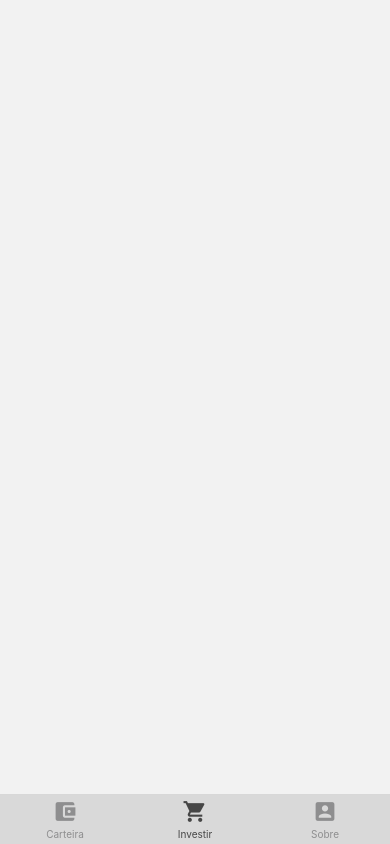
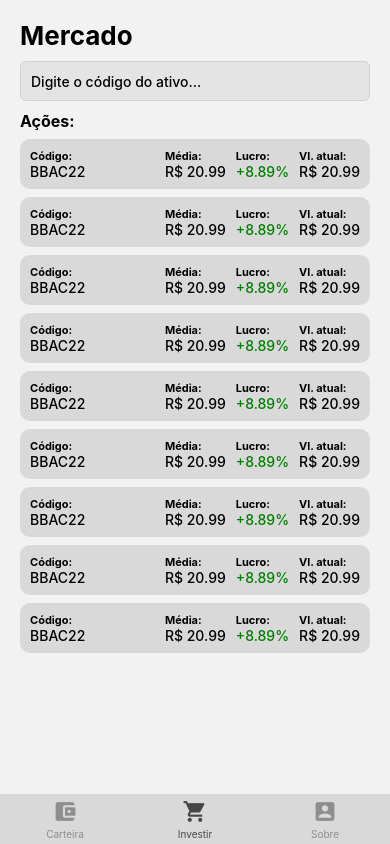
Before and after one commit to modinutidev/app-mercado-financeiro, a React Native app: screen /Investir in a window 390 px wide. Built offline with nearby package versions, Linux system fonts and the light colour scheme.

Commit message:
Separado CSS Mercado

```diff
--- a/pages/Mercado/index.js
+++ b/pages/Mercado/index.js
@@ -1,5 +1,28 @@
 import React from 'react';
+import {Text, TextInput, View} from 'react-native';
+import {SafeAreaView} from 'react-native-safe-area-context';
+import {styles} from './styles';
+import Ativo from '../../components/Ativo';
 
 export default function Mercado() {
-  return <></>;
+  return (
+    <SafeAreaView style={styles.container}>
+      <Text style={styles.tituloPagina}>Mercado</Text>
+      <TextInput
+        style={styles.input}
+        placeholder="Digite o código do ativo..."
+      />
+      <Text style={styles.tituloLista}>Ações:</Text>
+      {/* <Text>Ops! Nenhuma ação encontrada =/</Text> */}
+      <Ativo />
+      <Ativo />
+      <Ativo />
+      <Ativo />
+      <Ativo />
+      <Ativo />
+      <Ativo />
+      <Ativo />
+      <Ativo />
+    </SafeAreaView>
+  );
 }
--- /dev/null
+++ b/pages/Mercado/styles.js
@@ -0,0 +1,25 @@
+import {StyleSheet} from 'react-native';
+
+export const styles = StyleSheet.create({
+  container: {
+    padding: 20,
+  },
+  tituloPagina: {
+    fontSize: 26,
+    fontWeight: 'bold',
+  },
+  input: {
+    height: 40,
+    borderRadius: 6,
+    backgroundColor: '#E4E4E4',
+    borderColor: '#D1D1D1',
+    borderWidth: 1,
+    paddingHorizontal: 10,
+    fontWeight: '500',
+    marginVertical: 10,
+  },
+  tituloLista: {
+    fontSize: 16,
+    fontWeight: 'bold',
+  },
+});
```
